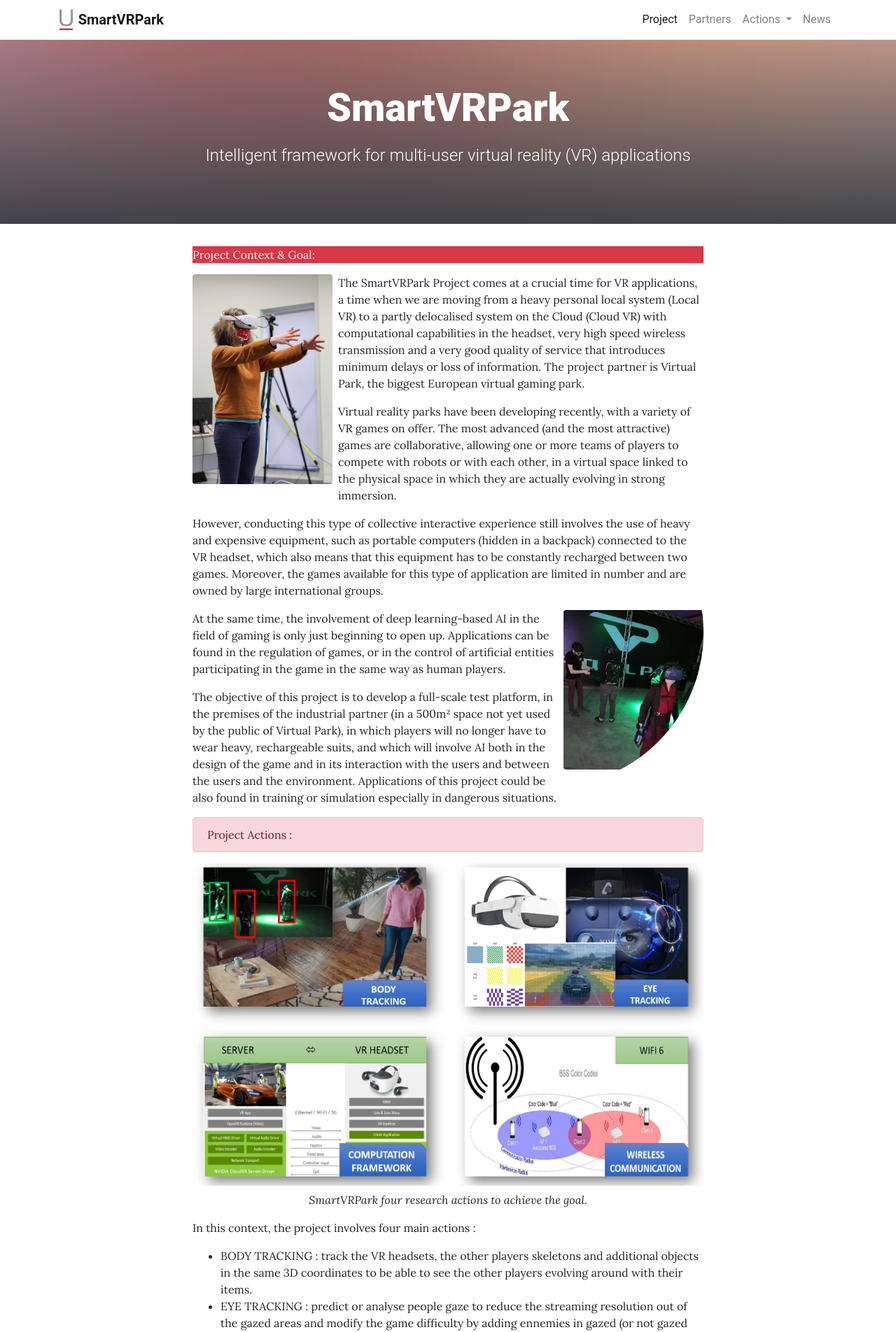
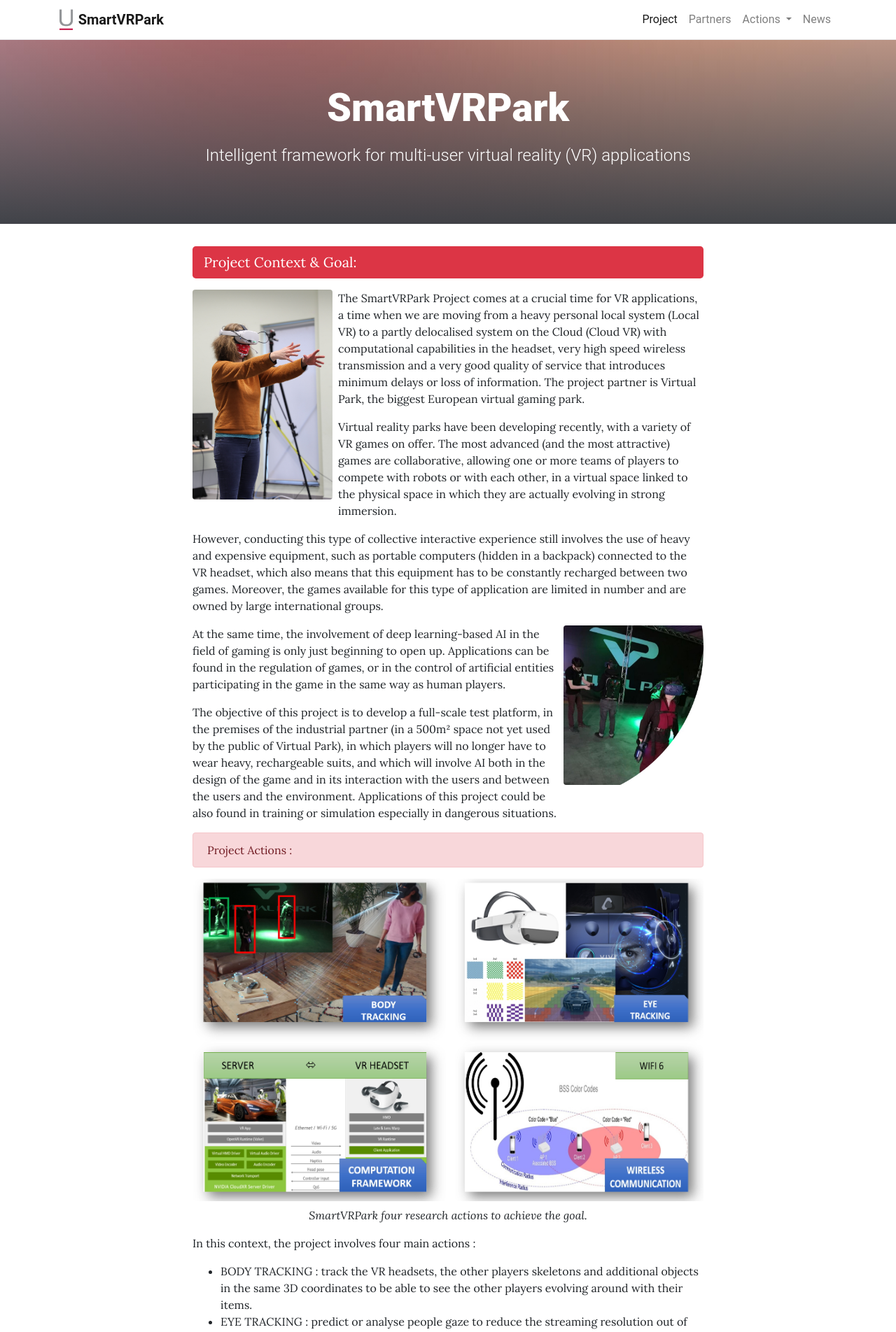
Before and after one commit to numediart/SmartVRPark, a Jekyll site: the page built from pages/project.md, in a window 1280 px wide. Shown: the top 1904 px of the page at 70% size. Built offline with Jekyll 4.4.1, drawn with Linux system fonts in a browser that asks for light colours.

Commit message:
Update project.md

```diff
--- a/pages/project.md
+++ b/pages/project.md
@@ -9,8 +9,8 @@
 
 
 
-{: .button .btn-danger}
-Project Context & Goal:
+{: .button .btn-danger .btn-lg}
+ Project Context & Goal:
 
 ![Multi-user VR interaction](https://raw.githubusercontent.com/numediart/SmartVRPark/main/assets/img/smartvr_virg_arms.jpg){: .rounded .float-left}{:width="200px"}
 
```
